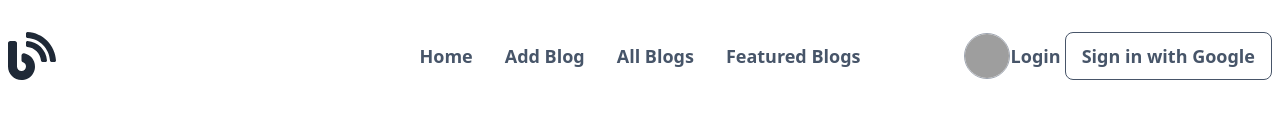
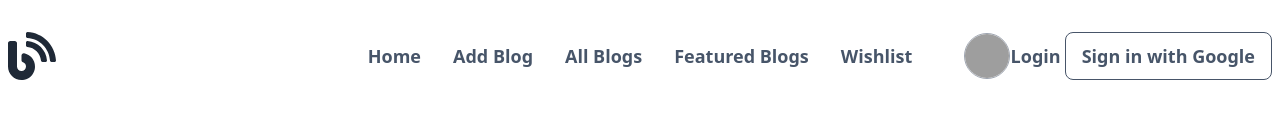
Before and after one commit to sahalmahin/different-kind-blog-client, a React (Vite) app: page / in a window 1280 px wide. Shown: the top 134 px of the page. Built offline with nearby package versions, Linux system fonts and the light colour scheme; no server answers; grey boxes are pictures that could not be loaded.

Commit message:
Add Firebase

```diff
--- a/src/pages/Shared/Navbar/Navbar.jsx
+++ b/src/pages/Shared/Navbar/Navbar.jsx
@@ -30,6 +30,7 @@ const Navbar = () => {
         <li><Link to='/addBlog'>Add Blog</Link></li>
         <li><Link to='/allBlogs'>All Blogs</Link></li>
         <li><Link to='/featuredBlogs'>Featured Blogs</Link></li>
+        <li><Link to='/wishList'>Wishlist</Link></li>
     </>
 
     return (
```
